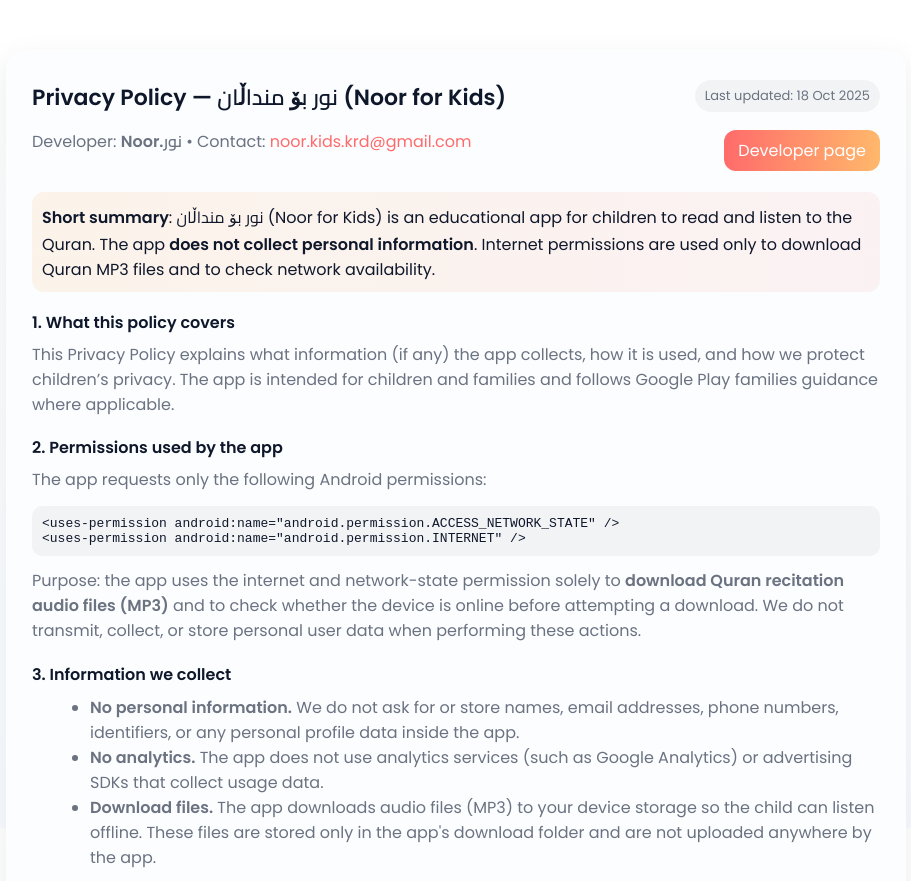
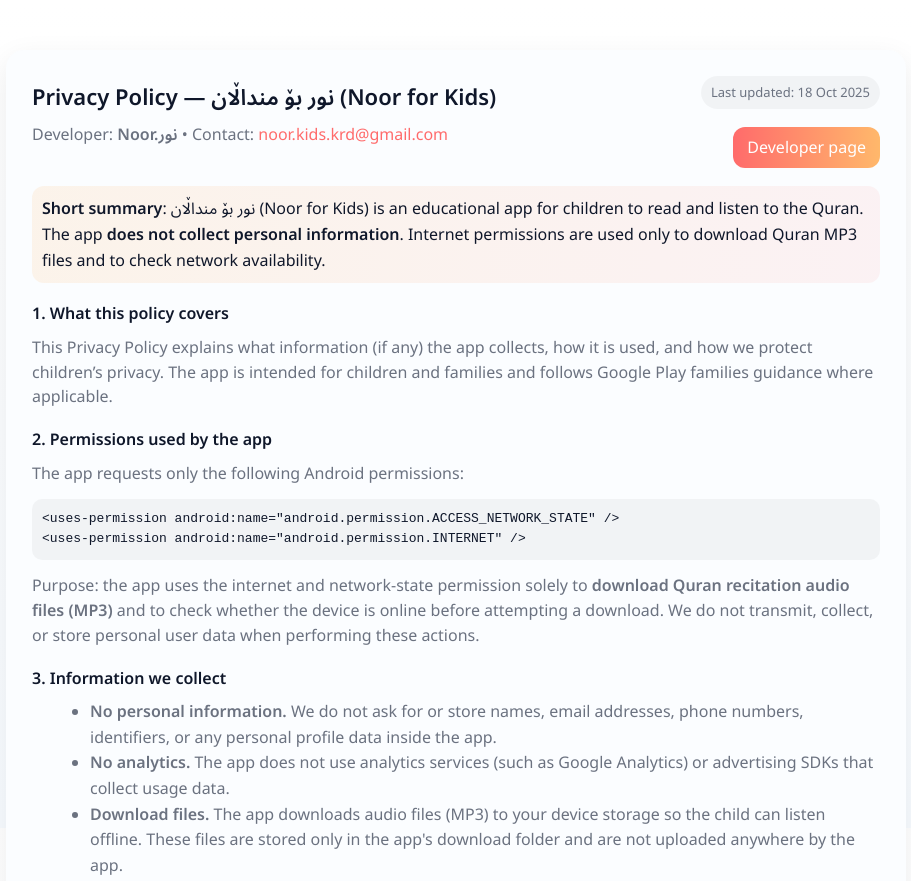
Before and after one commit to noorkidskrd/noorkidskrd.github.io, a plain HTML site: page index.html in a window 1280 px wide. Shown: the top 881 px of the page, without its empty margins (184-1095 px from the left). Drawn offline with Linux system fonts and the light colour scheme.

Commit message:
Update index.html

```diff
--- a/index.html
+++ b/index.html
@@ -6,8 +6,10 @@
   <title>Privacy Policy — نور بۆ منداڵان (Noor for Kids)</title>
   <meta name="description" content="Privacy Policy for نور بۆ منداڵان (Noor for Kids) — an educational Quran app for children. Explains which permissions the app uses and how we protect kids' privacy." />
 
-  <!-- Load fonts -->
-  <link href="https://fonts.googleapis.com/css2?family=Poppins:wght@400;600&family=Cairo:wght@400;600&display=swap" rel="stylesheet">
+
+
+  <!-- ✅ Load Kurdish + English friendly font -->
+  <link href="https://fonts.googleapis.com/css2?family=Noto+Sans:wght@400;600&family=Noto+Sans+Arabic:wght@400;600&display=swap" rel="stylesheet">
 
   <style>
     :root {
@@ -26,8 +28,9 @@
       margin:0;
       background:linear-gradient(180deg,var(--bg), #f7fbff);
       color:var(--text);
-      /* 👇 English uses Poppins, Arabic/Kurdish uses Cairo */
-      font-family: 'Poppins', 'Cairo', system-ui, -apple-system, "Segoe UI", Roboto, sans-serif;
+      /* ✅ English + Kurdish + Arabic compatible fonts */
+      font-family: 'Noto Sans', 'Noto Sans Arabic', system-ui, -apple-system, "Segoe UI", Roboto, sans-serif;
+      line-height: 1.6;
     }
 
     .wrap {max-width:var(--max-width); margin:28px auto; padding:22px;}
@@ -46,6 +49,9 @@
     .cta {display:inline-block; margin-top:12px; background:linear-gradient(90deg,var(--accent),var(--accent-2)); color:white; padding:8px 14px; border-radius:12px; text-decoration:none}
     pre {background:rgba(0,0,0,0.04); padding:10px; border-radius:10px; overflow:auto}
   </style>
+
+
+
 </head>
 <body>
   <div class="wrap">
```
